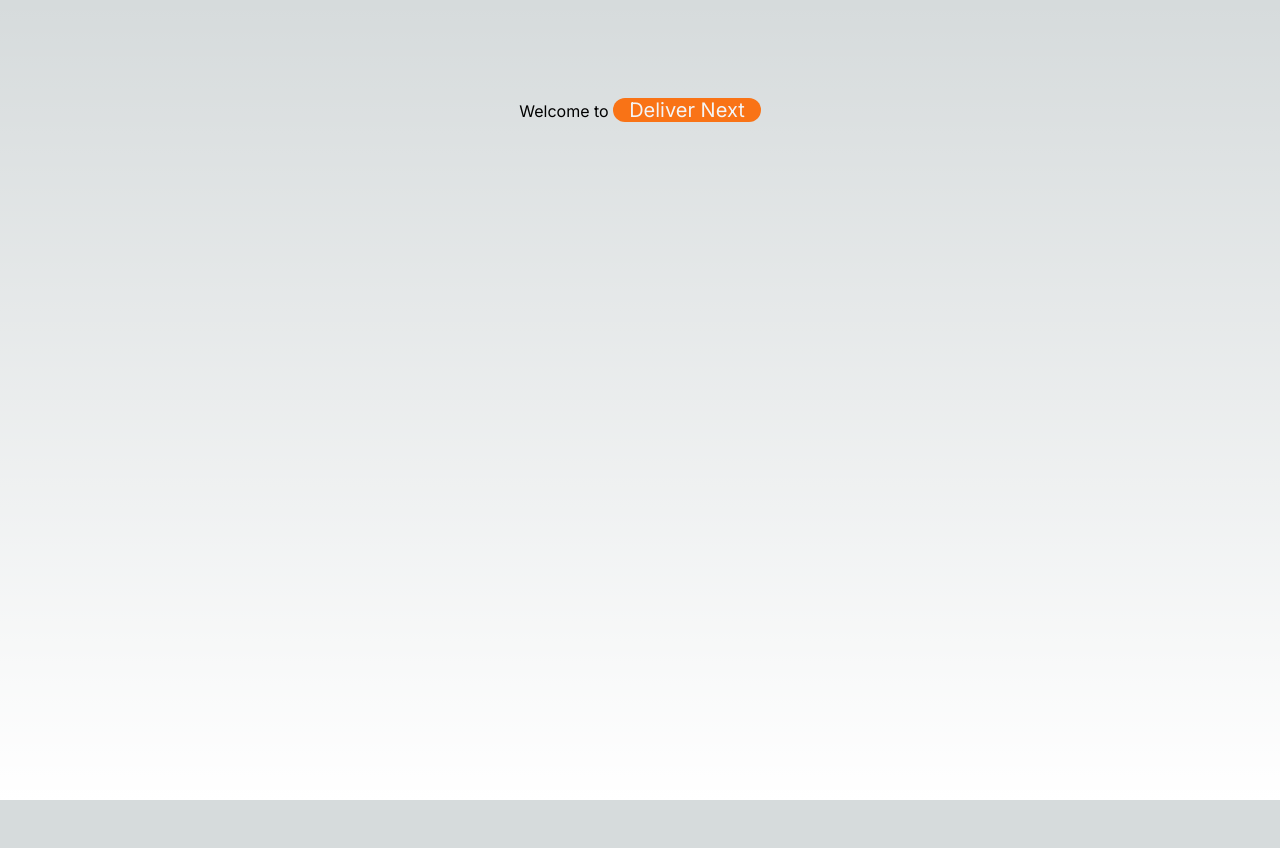
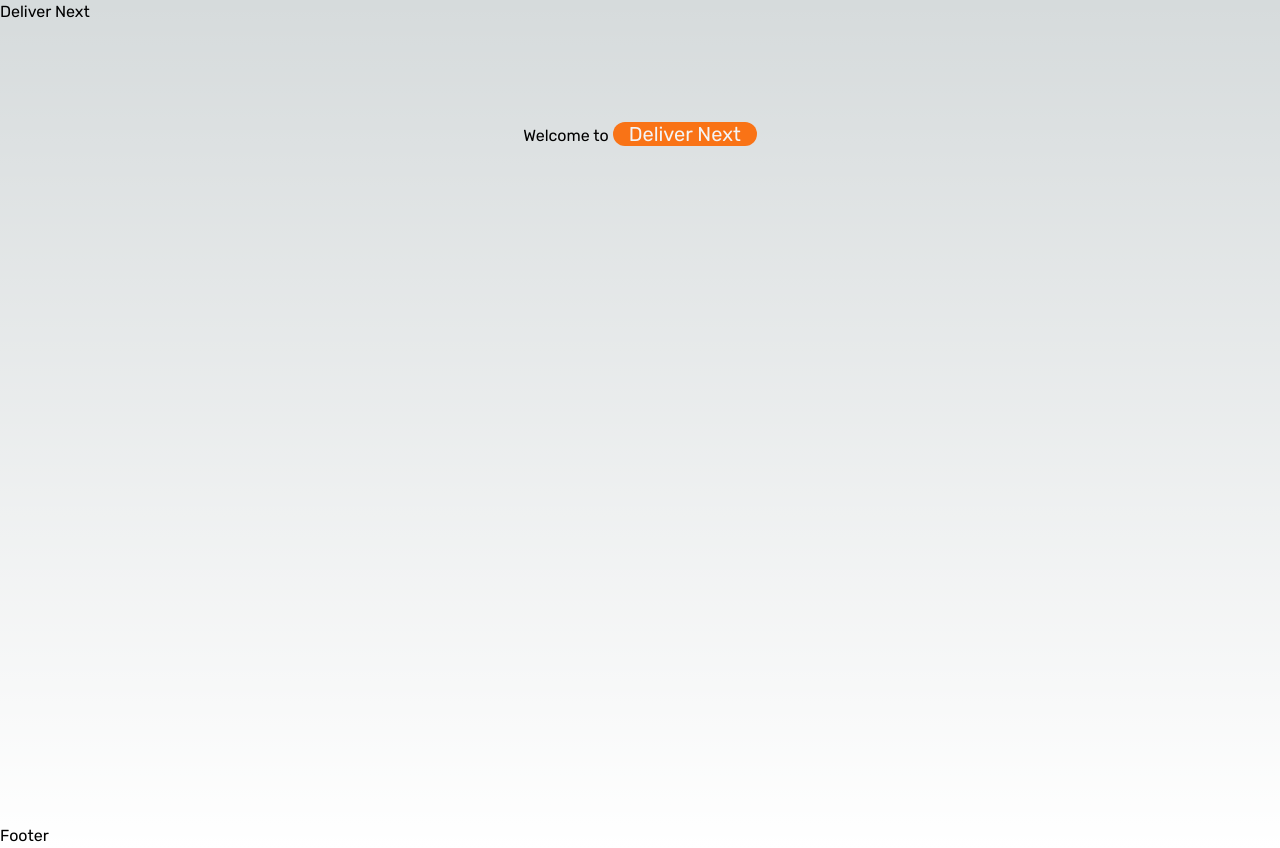
Before and after one commit to mutebinuhu/delivernext, a Next.js app: page / in a window 1280 px wide. Before the commit the page ends 800 px from the top, so only its background shows below. Built offline with nearby package versions, Linux system fonts and the light colour scheme.

Commit message:
chore: modify the layouts

```diff
--- /dev/null
+++ b/app/components/NavBar.js
@@ -0,0 +1,43 @@
+import React from 'react';
+
+const NavBar = () => {
+    return (
+
+        <nav className="bg-white border-gray-200 dark:bg-gray-900">
+            <div className="max-w-screen-xl flex flex-wrap items-center justify-between mx-auto p-4">
+                <a href="https://flowbite.com/" className="flex items-center">
+                    <img src="https://flowbite.com/docs/images/logo.svg" className="h-8 mr-3" alt="Flowbite Logo" />
+                    <span className="self-center text-2xl font-semibold whitespace-nowrap dark:text-white">Flowbite</span>
+                </a>
+                <button data-collapse-toggle="navbar-default" type="button" class="inline-flex items-center p-2 w-10 h-10 justify-center text-sm text-gray-500 rounded-lg md:hidden hover:bg-gray-100 focus:outline-none focus:ring-2 focus:ring-gray-200 dark:text-gray-400 dark:hover:bg-gray-700 dark:focus:ring-gray-600" aria-controls="navbar-default" aria-expanded="false">
+                    <span class="sr-only">Open main menu</span>
+                    <svg class="w-5 h-5" aria-hidden="true" xmlns="http://www.w3.org/2000/svg" fill="none" viewBox="0 0 17 14">
+                        <path stroke="currentColor" stroke-linecap="round" stroke-linejoin="round" stroke-width="2" d="M1 1h15M1 7h15M1 13h15" />
+                    </svg>
+                </button>
+                <div className="hidden w-full md:block md:w-auto" id="navbar-default">
+                    <ul className="font-medium flex flex-col p-4 md:p-0 mt-4 border border-gray-100 rounded-lg bg-gray-50 md:flex-row md:space-x-8 md:mt-0 md:border-0 md:bg-white dark:bg-gray-800 md:dark:bg-gray-900 dark:border-gray-700">
+                        <li>
+                            <a href="#" className="block py-2 pl-3 pr-4 text-white bg-blue-700 rounded md:bg-transparent md:text-blue-700 md:p-0 dark:text-white md:dark:text-blue-500" aria-current="page">Home</a>
+                        </li>
+                        <li>
+                            <a href="#" className="block py-2 pl-3 pr-4 text-gray-900 rounded hover:bg-gray-100 md:hover:bg-transparent md:border-0 md:hover:text-blue-700 md:p-0 dark:text-white md:dark:hover:text-blue-500 dark:hover:bg-gray-700 dark:hover:text-white md:dark:hover:bg-transparent">About</a>
+                        </li>
+                        <li>
+                            <a href="#" className="block py-2 pl-3 pr-4 text-gray-900 rounded hover:bg-gray-100 md:hover:bg-transparent md:border-0 md:hover:text-blue-700 md:p-0 dark:text-white md:dark:hover:text-blue-500 dark:hover:bg-gray-700 dark:hover:text-white md:dark:hover:bg-transparent">Services</a>
+                        </li>
+                        <li>
+                            <a href="#" className="block py-2 pl-3 pr-4 text-gray-900 rounded hover:bg-gray-100 md:hover:bg-transparent md:border-0 md:hover:text-blue-700 md:p-0 dark:text-white md:dark:hover:text-blue-500 dark:hover:bg-gray-700 dark:hover:text-white md:dark:hover:bg-transparent">Pricing</a>
+                        </li>
+                        <li>
+                            <a href="#" className="block py-2 pl-3 pr-4 text-gray-900 rounded hover:bg-gray-100 md:hover:bg-transparent md:border-0 md:hover:text-blue-700 md:p-0 dark:text-white md:dark:hover:text-blue-500 dark:hover:bg-gray-700 dark:hover:text-white md:dark:hover:bg-transparent">Contact</a>
+                        </li>
+                    </ul>
+                </div>
+            </div>
+        </nav>
+
+    );
+}
+
+export default NavBar;
--- a/app/layout.js
+++ b/app/layout.js
@@ -1,7 +1,6 @@
 import './globals.css'
-import { Inter } from 'next/font/google'
-
-const inter = Inter({ subsets: ['latin'] })
+import { Rubik } from 'next/font/google'
+const rubik = Rubik({ subsets: ['latin'] })
 export const dynamic = "force-dynamic";
 export const metadata = {
   title: 'Create Next App',
@@ -10,8 +9,14 @@
 
 export default function RootLayout({ children }) {
   return (
-    <html lang="en">
-      <body className={inter.className}>{children}</body>
+       <html lang="en">
+      <body className={rubik.className}>
+        <h2>Deliver Next</h2>
+        {children}
+        <footer>
+          <h2>Footer</h2>
+        </footer>
+    </body>
     </html>
   )
 }
```
